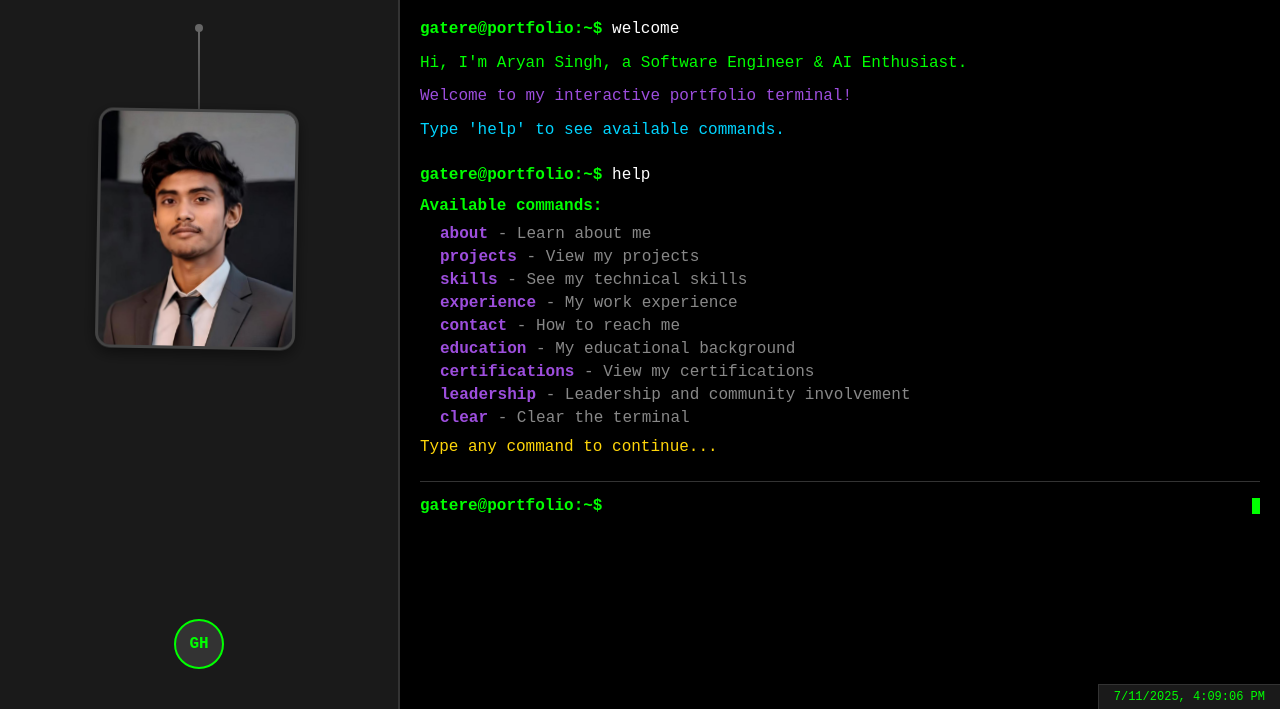
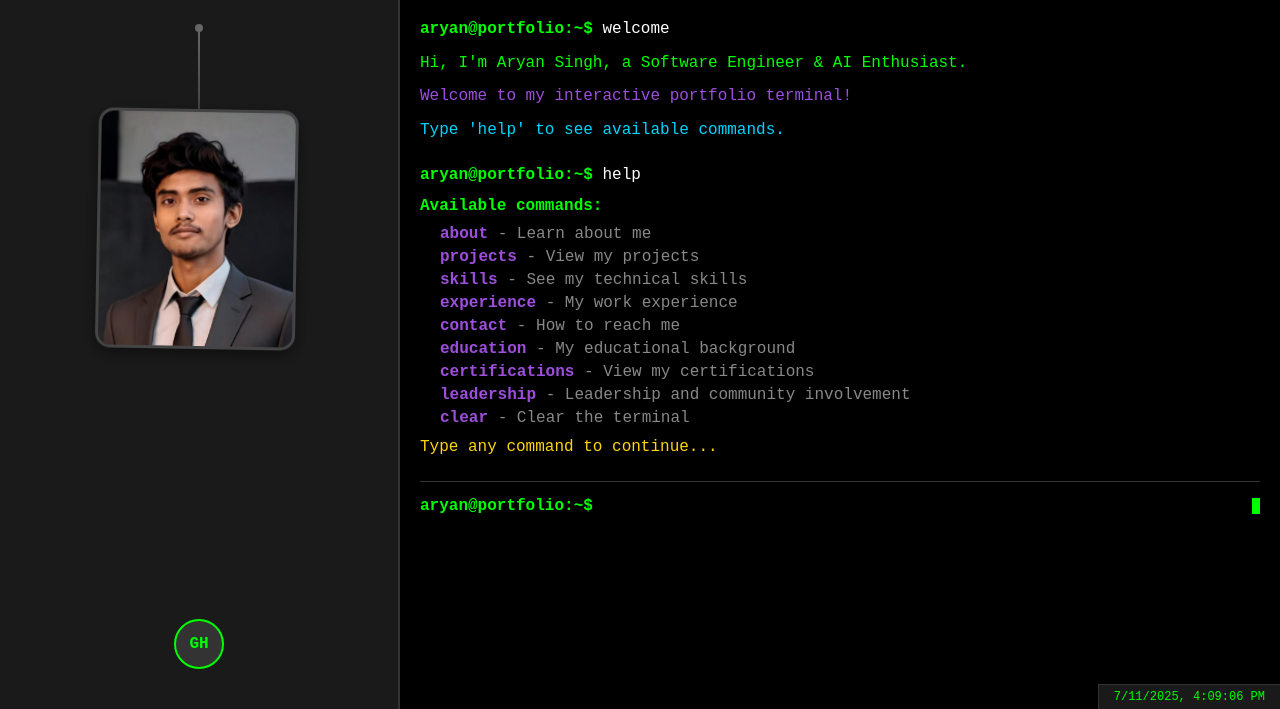
Before and after one commit to aryansingh0777raghav/Aryan-Interactive-portfolio, a plain HTML site: page index.html in a window 1280 px wide. Shown: the part 91-800 px from the top of the page. Drawn offline with Linux system fonts and the light colour scheme.

Commit message:
Updated name issue

```diff
--- a/index.html
+++ b/index.html
@@ -465,7 +465,7 @@
                 <!-- Welcome Message -->
                 <div class="welcome-message">
                     <div class="terminal-line">
-                        <span class="prompt">gatere@portfolio:~$</span> <span class="command">welcome</span>
+                        <span class="prompt">aryan@portfolio:~$</span> <span class="command">welcome</span>
                     </div>
                     <div class="terminal-line">
                         <span class="output green">Hi, I'm Aryan Singh, a Software Engineer & AI Enthusiast.</span>
@@ -484,7 +484,7 @@
                 <!-- Help Section -->
                 <div class="help-section">
                     <div class="terminal-line">
-                        <span class="prompt">gatere@portfolio:~$</span> <span class="command">help</span>
+                        <span class="prompt">aryan@portfolio:~$</span> <span class="command">help</span>
                     </div>
                     <div class="help-title">Available commands:</div>
                     <div class="help-item"><span class="command-name">about</span>       <span class="command-desc">- Learn about me</span></div>
@@ -506,7 +506,7 @@
 
                 <!-- Command Input -->
                 <div class="input-line">
-                    <span class="input-prompt">gatere@portfolio:~$</span>
+                    <span class="input-prompt">aryan@portfolio:~$</span>
                     <input type="text" class="command-input" id="commandInput" placeholder="" autofocus>
                     <span class="cursor"></span>
                 </div>
```
